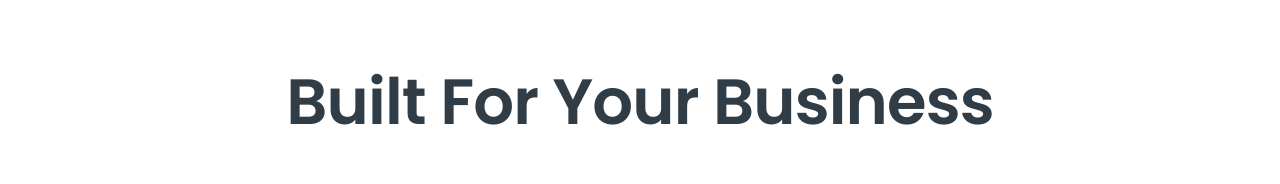
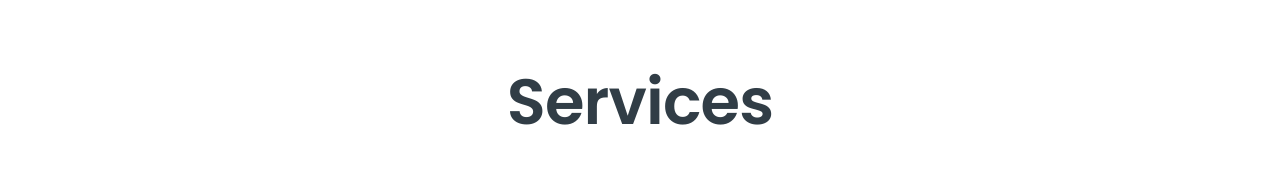
Before and after one commit to BenjaminBlois/website, a Next.js app: page / in a window 1280 px wide. Shown: the part 695-879 px from the top of the page. Built offline with nearby package versions, Linux system fonts and the light colour scheme.

Commit message:
Rename 'Built for Your Business' to 'Services'

```diff
--- a/app/components/BuiltForYourBusiness.tsx
+++ b/app/components/BuiltForYourBusiness.tsx
@@ -91,7 +91,7 @@ export default function BuiltForYourBusiness() {
                 padding: '0 1rem'
               }}
             >
-              Built for Your Business
+              Services
             </h2>
           </div>
 
```
